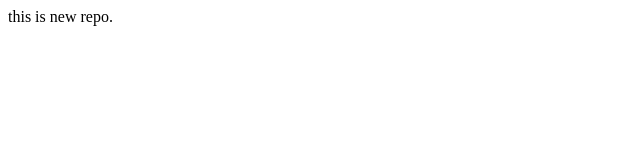
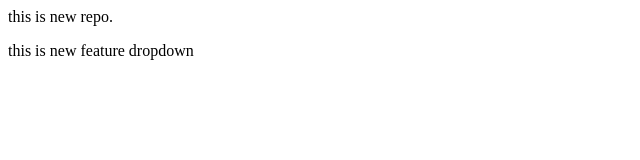
Before and after one commit to savithas85/localrepo, a plain HTML site: page index.html in a window 1280 px wide. Shown: the whole page, without its empty margins (0-640 px from the left). Drawn offline with Linux system fonts and the light colour scheme.

```diff
--- a/index.html
+++ b/index.html
@@ -1 +1,2 @@
 <p>this is new repo.</p>
+<p> this is new feature dropdown</p>
```
